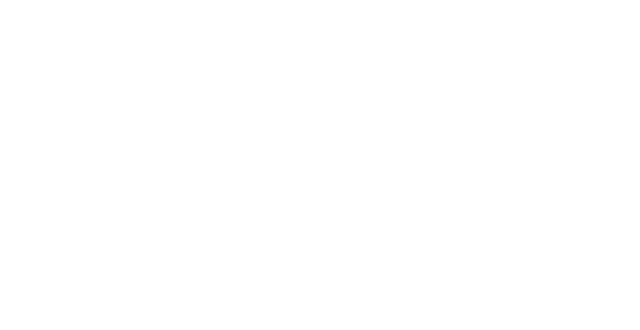
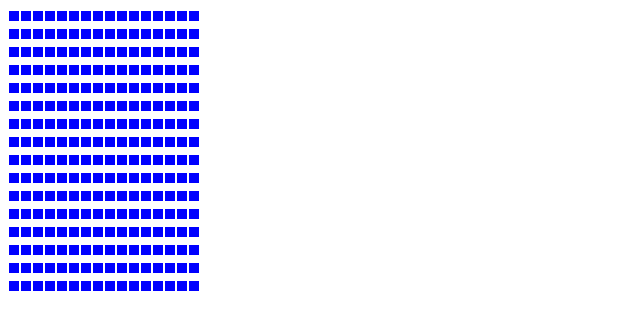
Before and after one commit to atauf/jquery_Etch_a_Sketch, a plain HTML site: page index.html in a window 1280 px wide. Shown: the whole page, without its empty margins (0-640 px from the left). Drawn offline with nearby package versions, Linux system fonts and the light colour scheme.

Commit message:
Basic functionality of 16 x 16 <div> etch-a-sketch

```diff
--- a/index.html
+++ b/index.html
@@ -1,9 +1,14 @@
 <!DOCTYPE html>
 <html>
 <head>
-	<title></title>
+<link rel="stylesheet" type="text/css" href="styles.css">
+<script src="https://ajax.googleapis.com/ajax/libs/jquery/3.1.1/jquery.min.js"></script>
+<script type="text/javascript" src="scripts.js"></script>
+	<title>Etch-a-Sketch</title>
 </head>
 <body>
+<div class="container">
 
+</div>
 </body>
 </html>
--- /dev/null
+++ b/scripts.js
@@ -0,0 +1,11 @@
+$(document).ready(function(){
+	for (var i = 0; i < 16; i++){
+		for (var y = 0; y < 16; y++){
+			$('.container').append('<div class="block"></div>');
+		};
+	};
+
+	$('.block').on('mouseenter', function(){
+		$(this).addClass('entered');
+	});
+});
--- /dev/null
+++ b/styles.css
@@ -0,0 +1,17 @@
+.container {
+	background-color: white;
+	height: 192px;
+	width: 192px;
+}
+
+.block {
+	background-color: blue;
+	height: 10px;
+	width: 10px;
+	margin: 1px;
+	display: inline-block;
+}
+
+.entered {
+	background-color: grey;
+}
```
